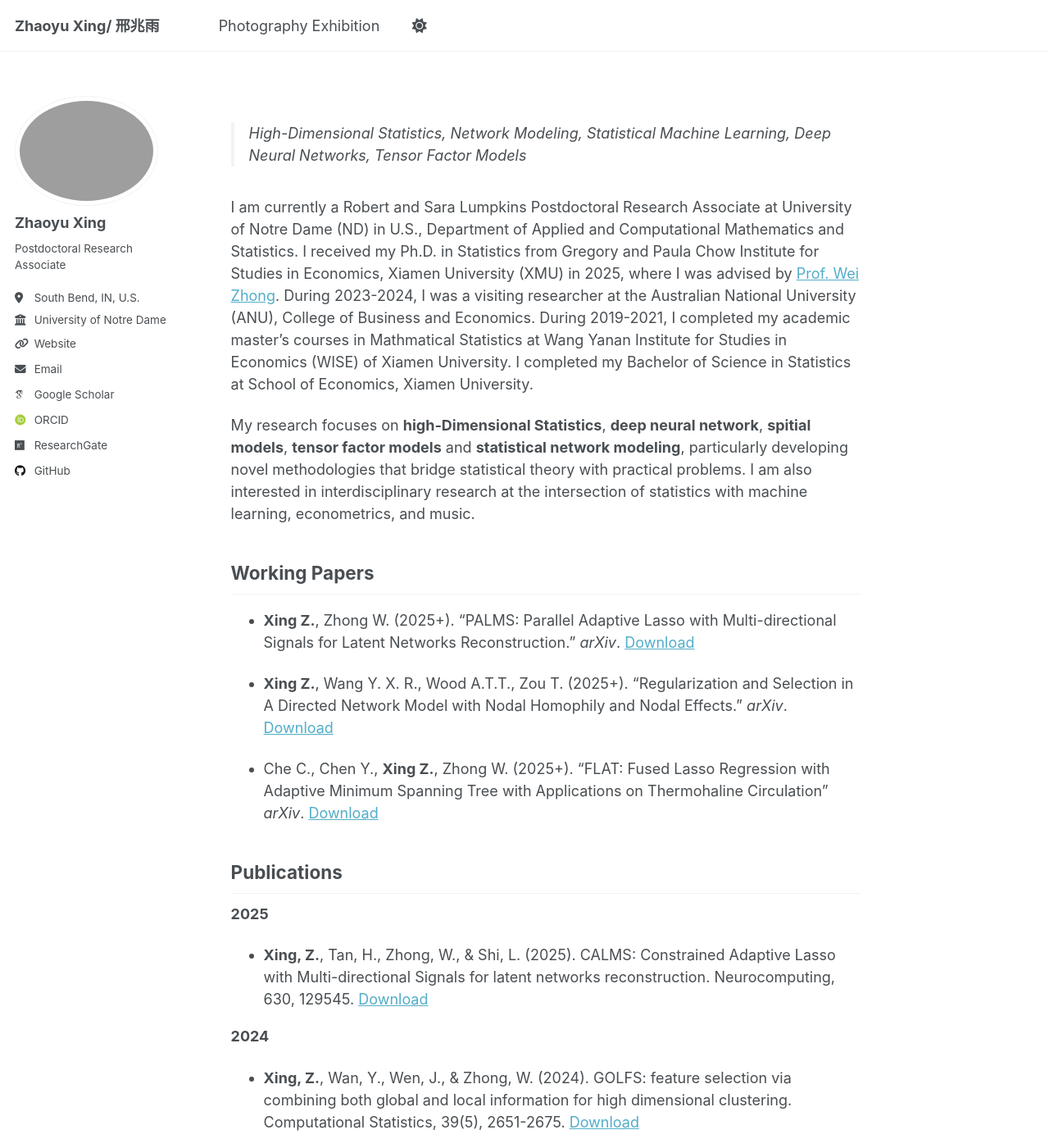
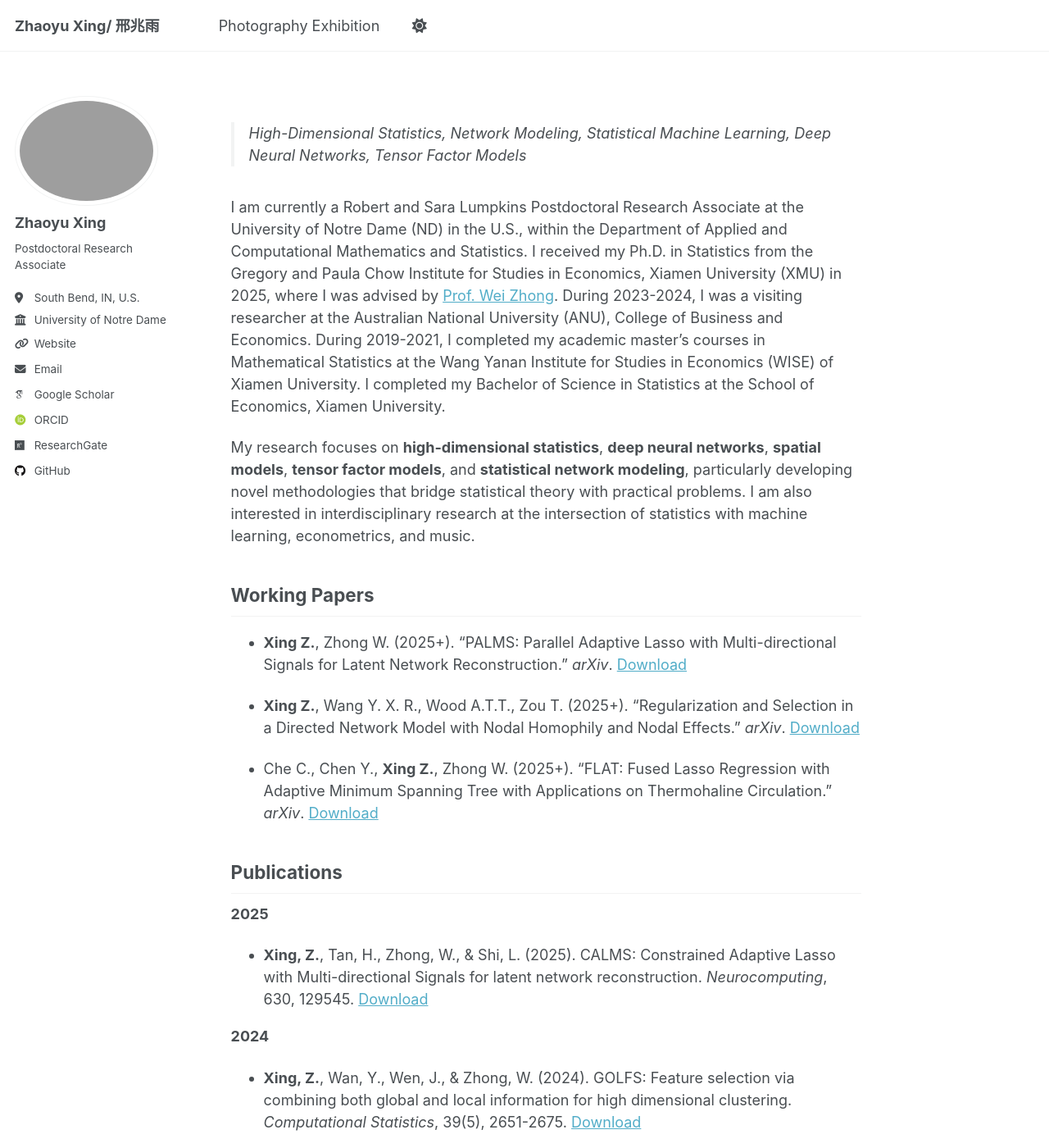
Before and after one commit to ZhaoyuXingStat/ZhaoyuXingStat.github.io, a Jekyll site: the page built from _pages/about.md, in a window 1280 px wide and 1400 px high. Shown: the whole window at 82% size. Built offline with Jekyll 4.4.1, drawn with Linux system fonts in a browser that asks for light colours; some web fonts are replaced; some of the changed text lies outside the part shown.

Commit message:
Fix typos and enhance formatting in about.md
Corrected typos and improved formatting in the about page.

```diff
--- a/_pages/about.md
+++ b/_pages/about.md
@@ -8,64 +8,64 @@ redirect_from:
 ---
 > High-Dimensional Statistics, Network Modeling, Statistical Machine Learning, Deep Neural Networks, Tensor Factor Models
 
-I am currently a Robert and Sara Lumpkins Postdoctoral Research Associate at University of Notre Dame (ND) in U.S., Department of Applied and Computational Mathematics and Statistics. I received my Ph.D. in Statistics from Gregory and Paula Chow Institute for Studies in Economics, Xiamen University (XMU) in 2025, where I was advised by [Prof. Wei Zhong](https://faculty.xmu.edu.cn/wzhong/zh_CN/index/559037/list/index.htm). During 2023-2024, I was a visiting researcher at the Australian National University (ANU), College of Business and Economics. During 2019-2021, I completed my academic master's courses in Mathmatical Statistics at Wang Yanan Institute for Studies in Economics (WISE) of Xiamen University. I completed my Bachelor of Science in Statistics at School of Economics, Xiamen University.
+I am currently a Robert and Sara Lumpkins Postdoctoral Research Associate at the University of Notre Dame (ND) in the U.S., within the Department of Applied and Computational Mathematics and Statistics. I received my Ph.D. in Statistics from the Gregory and Paula Chow Institute for Studies in Economics, Xiamen University (XMU) in 2025, where I was advised by [Prof. Wei Zhong](https://faculty.xmu.edu.cn/wzhong/zh_CN/index/559037/list/index.htm). During 2023-2024, I was a visiting researcher at the Australian National University (ANU), College of Business and Economics. During 2019-2021, I completed my academic master's courses in Mathematical Statistics at the Wang Yanan Institute for Studies in Economics (WISE) of Xiamen University. I completed my Bachelor of Science in Statistics at the School of Economics, Xiamen University.
 
-My research focuses on **high-Dimensional Statistics**, **deep neural network**, **spitial models**, **tensor factor models** and **statistical network modeling**, particularly developing novel methodologies that bridge statistical theory with practical problems. I am also interested in interdisciplinary research at the intersection of statistics with machine learning, econometrics, and music.
+My research focuses on **high-dimensional statistics**, **deep neural networks**, **spatial models**, **tensor factor models**, and **statistical network modeling**, particularly developing novel methodologies that bridge statistical theory with practical problems. I am also interested in interdisciplinary research at the intersection of statistics with machine learning, econometrics, and music.
 
 
 ## Working Papers
 
-- **Xing Z.**, Zhong W. (2025+). "PALMS: Parallel Adaptive Lasso with Multi-directional Signals for Latent Networks Reconstruction." *arXiv*. [Download](https://arxiv.org/pdf/2411.11464)
+- **Xing Z.**, Zhong W. (2025+). "PALMS: Parallel Adaptive Lasso with Multi-directional Signals for Latent Network Reconstruction." *arXiv*. [Download](https://arxiv.org/pdf/2411.11464)
 
-- **Xing Z.**, Wang Y. X. R., Wood A.T.T., Zou T. (2025+). "Regularization and Selection in A Directed Network Model with Nodal Homophily and Nodal Effects." *arXiv*. [Download](https://arxiv.org/pdf/2504.04622)
+- **Xing Z.**, Wang Y. X. R., Wood A.T.T., Zou T. (2025+). "Regularization and Selection in a Directed Network Model with Nodal Homophily and Nodal Effects." *arXiv*. [Download](https://arxiv.org/pdf/2504.04622)
 
-- Che C., Chen Y., **Xing Z.**, Zhong W. (2025+). "FLAT: Fused Lasso Regression with Adaptive Minimum Spanning Tree with Applications on Thermohaline Circulation" *arXiv*. [Download](https://arxiv.org/abs/2507.09800)
+- Che C., Chen Y., **Xing Z.**, Zhong W. (2025+). "FLAT: Fused Lasso Regression with Adaptive Minimum Spanning Tree with Applications on Thermohaline Circulation." *arXiv*. [Download](https://arxiv.org/abs/2507.09800)
 
 ## Publications
 
 **2025**
-- **Xing, Z.**, Tan, H., Zhong, W., & Shi, L. (2025). CALMS: Constrained Adaptive Lasso with Multi-directional Signals for latent networks reconstruction. Neurocomputing, 630, 129545. [Download](https://www.sciencedirect.com/science/article/abs/pii/S0925231225002176)
+- **Xing, Z.**, Tan, H., Zhong, W., & Shi, L. (2025). CALMS: Constrained Adaptive Lasso with Multi-directional Signals for latent network reconstruction. *Neurocomputing*, 630, 129545. [Download](https://www.sciencedirect.com/science/article/abs/pii/S0925231225002176)
 
 **2024**
-- **Xing, Z.**, Wan, Y., Wen, J., & Zhong, W. (2024). GOLFS: feature selection via combining both global and local information for high dimensional clustering. Computational Statistics, 39(5), 2651-2675. [Download](https://link.springer.com/article/10.1007/s00180-023-01393-x)
+- **Xing, Z.**, Wan, Y., Wen, J., & Zhong, W. (2024). GOLFS: Feature selection via combining both global and local information for high dimensional clustering. *Computational Statistics*, 39(5), 2651-2675. [Download](https://link.springer.com/article/10.1007/s00180-023-01393-x)
 
 ---
 See my [Google Scholar](https://scholar.google.com/citations?user=go6euNkAAAAJ&hl=en&oi=ao) for the latest publications.
 
 
 
-## Teaching Experiences
+## Teaching Experience
 
-- **01/2026 - 05/2026**: Statistics for Life Sciences (ND)
+- **01/2026 - 05/2026**: Statistics for the Life Sciences (ND)
 - **09/2025 - 12/2025**: Topics in Statistics (ND)
 - **09/2024 - 12/2024**: Regression Modelling (ANU)
 - **09/2024 - 12/2024**: Regression Modelling for Actuarial Studies (ANU)
 - **03/2024 - 07/2024**: Statistical Learning (ANU)
 
 
-## Academic Reports
+## Presentations
 
--  Canberra, Australia, 2024 - Academic report on CBE Statistic Seminar
--  Canberra, Australia, 2023 - Academic report on Summer Research Camp
--  Kunming, China, 2023 - Academic report on the Chinese Association for Applied Statistics
--  Beijing, China, 2023 - Academic report on the Joint Conference on Statistics and Data Science in China
+-  Canberra, Australia, 2024 - CBE Statistics Seminar
+-  Canberra, Australia, 2023 - Summer Research Camp
+-  Kunming, China, 2023 - The Chinese Association for Applied Statistics
+-  Beijing, China, 2023 - The Joint Conference on Statistics and Data Science in China
 
 
-## Selected Rewards
+## Selected Honors and Awards
 
-- Xiamen University Scholarship for Outstanding PhD Candidate	(2024)
-- First Prize Melbourne International Music Competition (2023)
-- Second Prize in the National Industrial Big Data Competition	(2021)
-- Global Runner-Up in the Budweiser-Challenge Data Competition	(2020)
-- Reward of Excellent Graduates of Xiamen University (2019)
+- Xiamen University Scholarship for Outstanding PhD Candidates (2024)
+- First Prize, Melbourne International Music Competition (2023)
+- Second Prize, National Industrial Big Data Competition (2021)
+- Global Runner-Up, Budweiser-Challenge Data Competition (2020)
+- Outstanding Graduate of Xiamen University (2019)
 - Chailease International Scholarship (2019)
-- Reward of Xiamen University's Excellent Student (2019)
+- Outstanding Student of Xiamen University (2019)
 
 
 
 <div style="display:none">
 ## Membership
-- 2025: Membership of National Postdoctoral Association (U.S.)
-- 2024: Membership of The Statistical Society of Australia (Australia)
-- 2023: Fellow of WISERCLUB (China)
+- 2025: Member, National Postdoctoral Association (U.S.)
+- 2024: Member, Statistical Society of Australia (Australia)
+- 2023: Fellow, WISERCLUB (China)
 </div>
```
